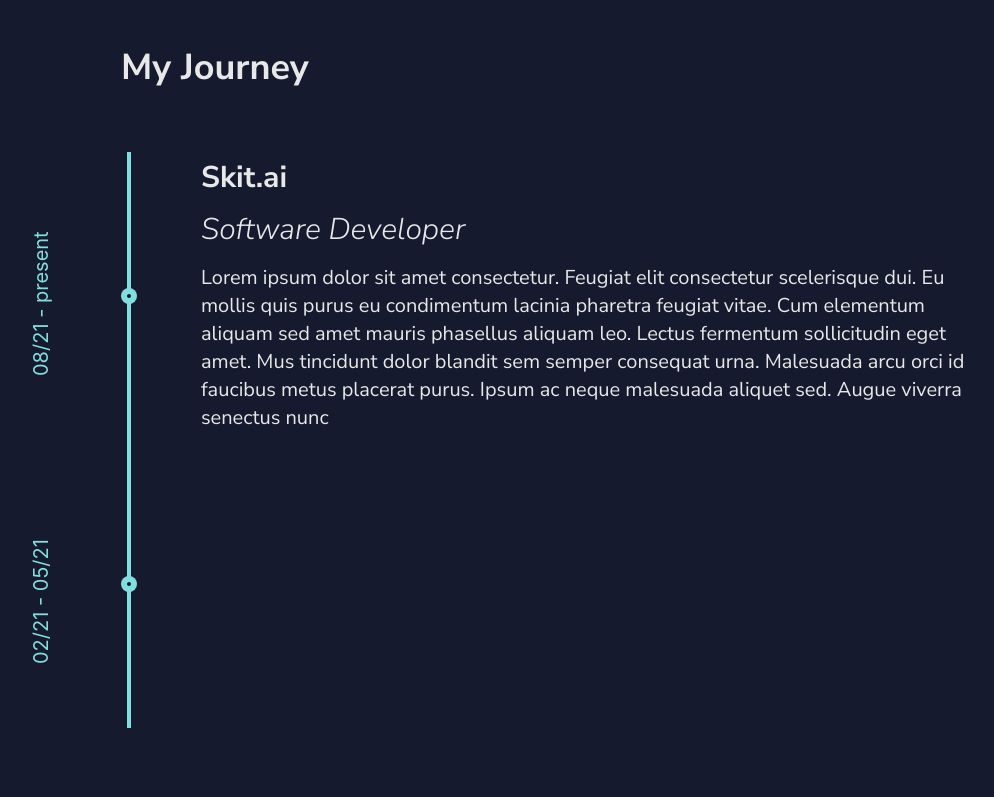
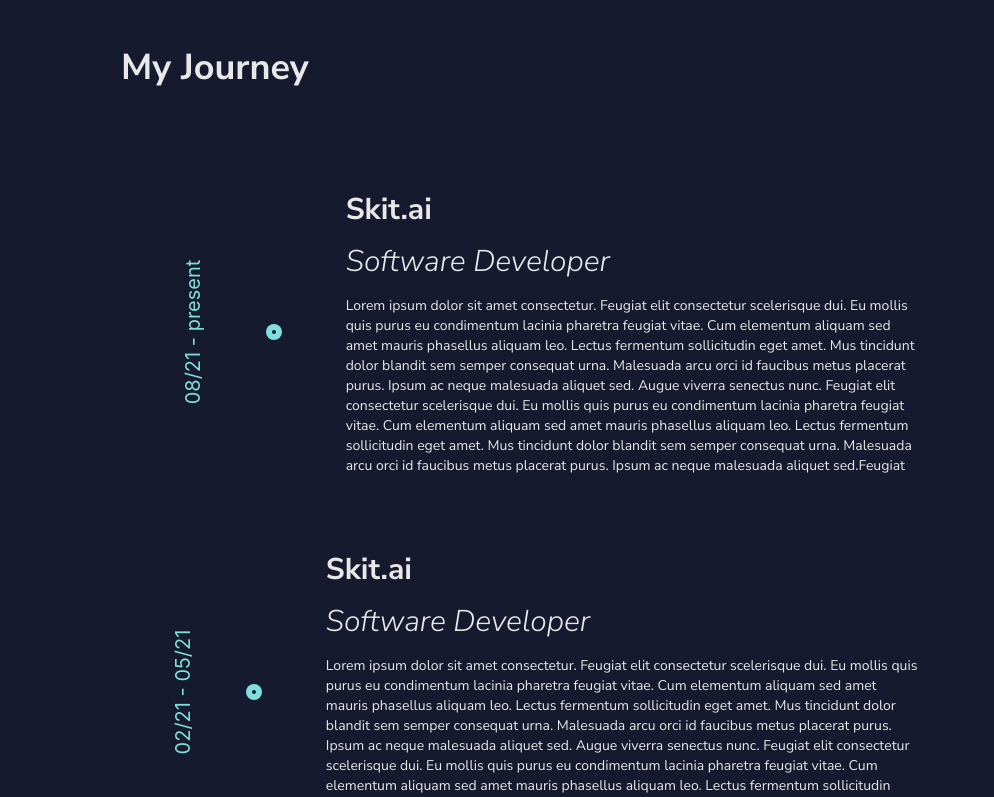
Before and after one commit to PrateeksGitHub/prateeks-portfolio, a React (Create React App) app in the folder prateek/: page / in a window 1280 px wide. Shown: the part 2000-2797 px from the top of the page, without its empty margins (87-1081 px from the left). Built offline with nearby package versions, Linux system fonts and the light colour scheme.

Commit message:
[WIP] tried fixing Journey section layouting

```diff
--- a/prateek/src/components/AboutMe.js
+++ b/prateek/src/components/AboutMe.js
@@ -4,13 +4,13 @@
   return (
     <section
       id="about"
-      className={`flex flex-col justify-center md:mx-48 md:p-4 ${className}`}
+      className={`flex flex-col justify-center mx-12 md:mx-48 md:p-4 ${className}`}
     >
-      <h1 className="font-sans font-bold text-4xl text-primary md:my-16">
+      <h1 className="font-sans font-bold text-4xl text-primary my-16">
         About Me
       </h1>
       <p className="font-sans text-primary text-xl">
-        As a FullStack Engineer with 2 years of experience at Skit.ai, I have
+        As a FullStack Developer with 2 years of experience at Skit.ai, I have
         honed my craft in designing, building, and maintaining production grade
         software & data pipelines at scale. 👨‍💻 I am a beginner at UI-UX Design
         🎨 and Music Production. 🎵 I pride myself on being an effective
--- a/prateek/src/components/JourneyPoint.js
+++ b/prateek/src/components/JourneyPoint.js
@@ -1,4 +1,4 @@
-import React from "react";
+import React, { useState } from "react";
 
 function JourneyPoint({
   className,
@@ -8,15 +8,21 @@
   duration,
   links,
 }) {
-  const componentHeight = "h-72";
+  const componentHeight = "72";
+  const [isClicked, setIsClicked] = useState(false);
+  const handleClick = () => {
+    setIsClicked(true);
+  };
   return (
     <div
       id="a journey"
-      className={`flex flex-row ${componentHeight} items-center -mx-40`}
+      className={`flex flex-row items-center ${
+        isClicked ? `h-auto` : `min-h-${componentHeight}`
+      }`}
     >
       <div
         id="duration"
-        className="flex flex-col -rotate-90 text-accent text-xl w-40"
+        className="flex flex-col -rotate-90 text-accent text-base md:text-xl min-w-fit max-h-min"
       >
         {/* TODO: calendar logo */}
         {duration}
@@ -24,16 +30,22 @@
       <div className="items-center justify-center">
         <div className="flex h-4 w-4 bg-accent rounded-full justify-center items-center">
           <div
-            className={`flex ${componentHeight} w-1 bg-accent items-center justify-center`}
+            className={`flex min-h-max h-${componentHeight} w-1 bg-accent items-center justify-center`}
           >
             <div className="flex h-1 w-1 bg-background rounded-full items-center"></div>
           </div>
         </div>
       </div>
-      <div className="flex flex-col mx-8 p-8">
-        <h2 className="heading-2 py-2">{organisation}</h2>
-        <h2 className="heading-2 font-light italic py-2">{title}</h2>
-        <p className="paragraph max-w-3xl py-2"> {smallBody} </p>
+      <div className="flex flex-col mx-4 md:mx-8 md:p-8">
+        <h2 className="heading-2 py-1 md:py-2">{organisation}</h2>
+        <h2 className="heading-2 font-light italic py-1 md:py-2">{title}</h2>
+        <p
+          className={`paragraph-sm overflow-hidden py-1 md:py-2 ${
+            isClicked ? "" : "max-h-48"
+          }`}
+        >
+          {smallBody}
+        </p>
       </div>
     </div>
   );
--- a/prateek/src/components/JourneySection.js
+++ b/prateek/src/components/JourneySection.js
@@ -5,16 +5,21 @@
   return (
     <section
       id="journey"
-      className={`flex flex-col m-12 md:mx-48 md:p-4 ${className}`}
+      className={`flex flex-col mx-12 md:mx-48 md:p-4 ${className}`}
     >
       <h1 className="flex heading-1 my-16">My Journey</h1>
       <JourneyPoint
         duration="08/21 - present"
         organisation="Skit.ai"
         title="Software Developer"
-        smallBody="Lorem ipsum dolor sit amet consectetur. Feugiat elit consectetur scelerisque dui. Eu mollis quis purus eu condimentum lacinia pharetra feugiat vitae. Cum elementum aliquam sed amet mauris phasellus aliquam leo. Lectus fermentum sollicitudin eget amet. Mus tincidunt dolor blandit sem semper consequat urna. Malesuada arcu orci id faucibus metus placerat purus. Ipsum ac neque malesuada aliquet sed. Augue viverra senectus nunc "
+        smallBody="Lorem ipsum dolor sit amet consectetur. Feugiat elit consectetur scelerisque dui. Eu mollis quis purus eu condimentum lacinia pharetra feugiat vitae. Cum elementum aliquam sed amet mauris phasellus aliquam leo. Lectus fermentum sollicitudin eget amet. Mus tincidunt dolor blandit sem semper consequat urna. Malesuada arcu orci id faucibus metus placerat purus. Ipsum ac neque malesuada aliquet sed. Augue viverra senectus nunc. Feugiat elit consectetur scelerisque dui. Eu mollis quis purus eu condimentum lacinia pharetra feugiat vitae. Cum elementum aliquam sed amet mauris phasellus aliquam leo. Lectus fermentum sollicitudin eget amet. Mus tincidunt dolor blandit sem semper consequat urna. Malesuada arcu orci id faucibus metus placerat purus. Ipsum ac neque malesuada aliquet sed.Feugiat elit consectetur scelerisque dui. Eu mollis quis purus eu condimentum lacinia pharetra feugiat vitae. Cum elementum aliquam sed amet mauris phasellus aliquam leo. Lectus fermentum sollicitudin eget amet. Mus tincidunt dolor blandit sem semper consequat urna. Malesuada arcu orci id faucibus metus placerat purus. Ipsum ac neque malesuada aliquet sed."
       />
-      <JourneyPoint duration="02/21 - 05/21" />
+      <JourneyPoint
+        duration="02/21 - 05/21"
+        organisation="Skit.ai"
+        title="Software Developer"
+        smallBody="Lorem ipsum dolor sit amet consectetur. Feugiat elit consectetur scelerisque dui. Eu mollis quis purus eu condimentum lacinia pharetra feugiat vitae. Cum elementum aliquam sed amet mauris phasellus aliquam leo. Lectus fermentum sollicitudin eget amet. Mus tincidunt dolor blandit sem semper consequat urna. Malesuada arcu orci id faucibus metus placerat purus. Ipsum ac neque malesuada aliquet sed. Augue viverra senectus nunc. Feugiat elit consectetur scelerisque dui. Eu mollis quis purus eu condimentum lacinia pharetra feugiat vitae. Cum elementum aliquam sed amet mauris phasellus aliquam leo. Lectus fermentum sollicitudin eget amet. Mus tincidunt dolor blandit sem semper consequat urna. Malesuada arcu orci id faucibus metus placerat purus. Ipsum ac neque malesuada aliquet sed.Feugiat elit consectetur scelerisque dui. Eu mollis quis purus eu condimentum lacinia pharetra feugiat vitae. Cum elementum aliquam sed amet mauris phasellus aliquam leo. Lectus fermentum sollicitudin eget amet. Mus tincidunt dolor blandit sem semper consequat urna. Malesuada arcu orci id faucibus metus placerat purus. Ipsum ac neque malesuada aliquet sed."
+      />
     </section>
   );
 }
--- a/prateek/src/index.css
+++ b/prateek/src/index.css
@@ -47,11 +47,14 @@
 }
 
 .heading-1 {
-  @apply font-sans font-bold text-4xl text-primary;
+  @apply font-sans font-bold text-3xl md:text-4xl text-primary;
 }
 .heading-2 {
-  @apply font-sans font-bold text-3xl text-primary;
+  @apply font-sans font-bold text-2xl md:text-3xl text-primary;
 }
-.paragraph {
+.paragraph-1 {
   @apply font-sans font-normal text-xl text-primary;
 }
+.paragraph-sm {
+  @apply font-sans font-normal text-sm text-primary;
+}
```
Also changed, not shown: prateek/src/components/SkillsSection.js (+8 -0 lines).
